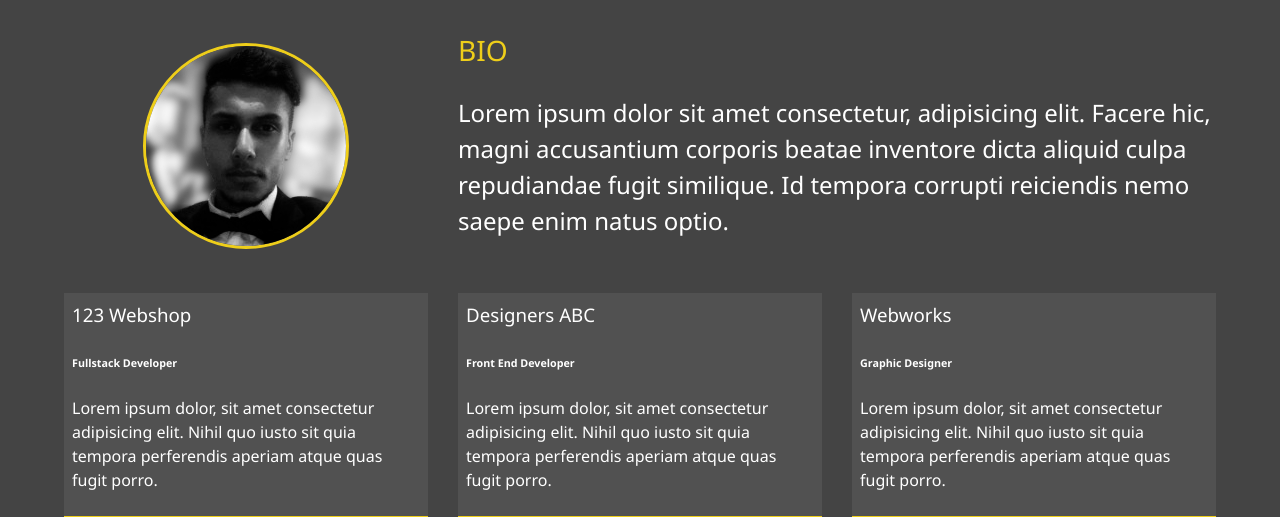
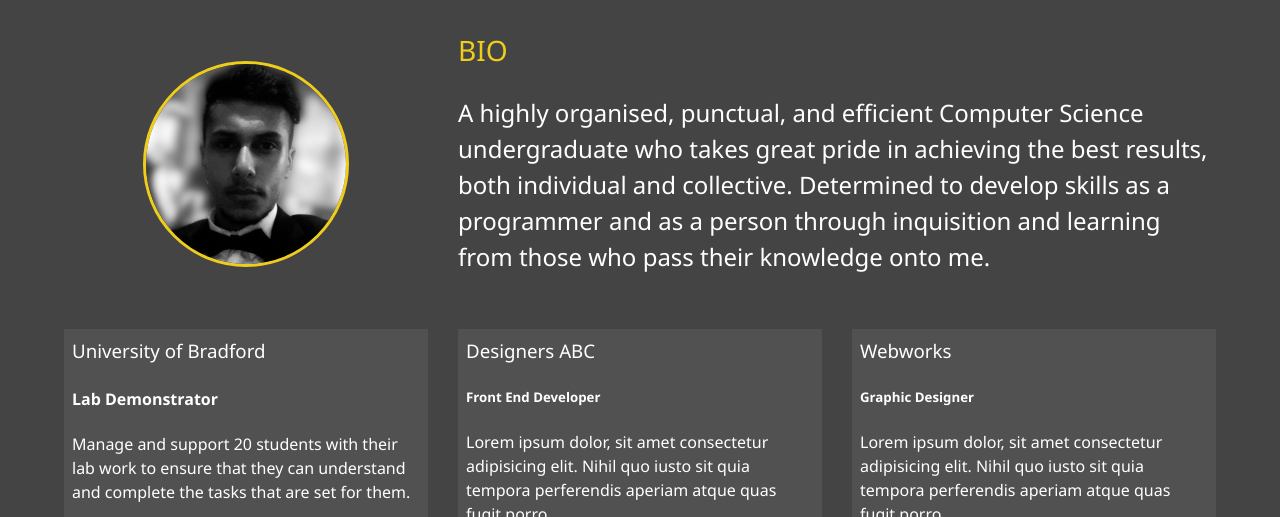
Before and after one commit to HamzaMahmood7/Portfolio_Website, a website: page dist/about.html in a window 1280 px wide. Shown: the part 253-770 px from the top of the page. Drawn offline with Linux system fonts and the light colour scheme.

Commit message:
Update about.html

```diff
--- a/dist/about.html
+++ b/dist/about.html
@@ -57,22 +57,24 @@
 
             <div class="bio">
                 <h3 class="text-secondary">BIO</h3>
-                <p>Lorem ipsum dolor sit amet consectetur, adipisicing elit. Facere hic, magni accusantium corporis beatae inventore dicta aliquid culpa repudiandae fugit similique. Id tempora corrupti reiciendis nemo saepe enim natus optio.</p>
+                <p>A highly organised, punctual, and efficient Computer Science undergraduate who takes great pride in achieving the best results, both individual and collective. Determined to develop skills as a programmer and as a person through inquisition and learning from those who pass their knowledge onto me.</p>
             </div>
 
             <div class="job job-1">
-                <h3>123 Webshop</h3>
-                <h6>Fullstack Developer</h6>
-                <p>Lorem ipsum dolor, sit amet consectetur adipisicing elit. Nihil quo iusto sit quia tempora perferendis aperiam atque quas fugit porro.</p>
+                <h3>University of Bradford</h3>
+                <h4>Lab Demonstrator</h4>
+                <p>Manage and support 20 students with their lab work to ensure that they can understand and complete the tasks that are set for them.</p>
+                <p>Respond to queries and code issues with solutions, so the students feel confident in future.</p>
+                <p>Provide a relaxed atmosphere so that students feel comfortable to ask questions and progress within the module and continue to develop their programming ability.</p>
             </div>
             <div class="job job-2">
                 <h3>Designers ABC</h3>
-                <h6>Front End Developer</h6>
+                <h5>Front End Developer</h5>
                 <p>Lorem ipsum dolor, sit amet consectetur adipisicing elit. Nihil quo iusto sit quia tempora perferendis aperiam atque quas fugit porro.</p>
             </div>
             <div class="job job-3">
                 <h3>Webworks</h3>
-                <h6>Graphic Designer</h6>
+                <h5>Graphic Designer</h5>
                 <p>Lorem ipsum dolor, sit amet consectetur adipisicing elit. Nihil quo iusto sit quia tempora perferendis aperiam atque quas fugit porro.</p>
             </div>
         </div>
```
